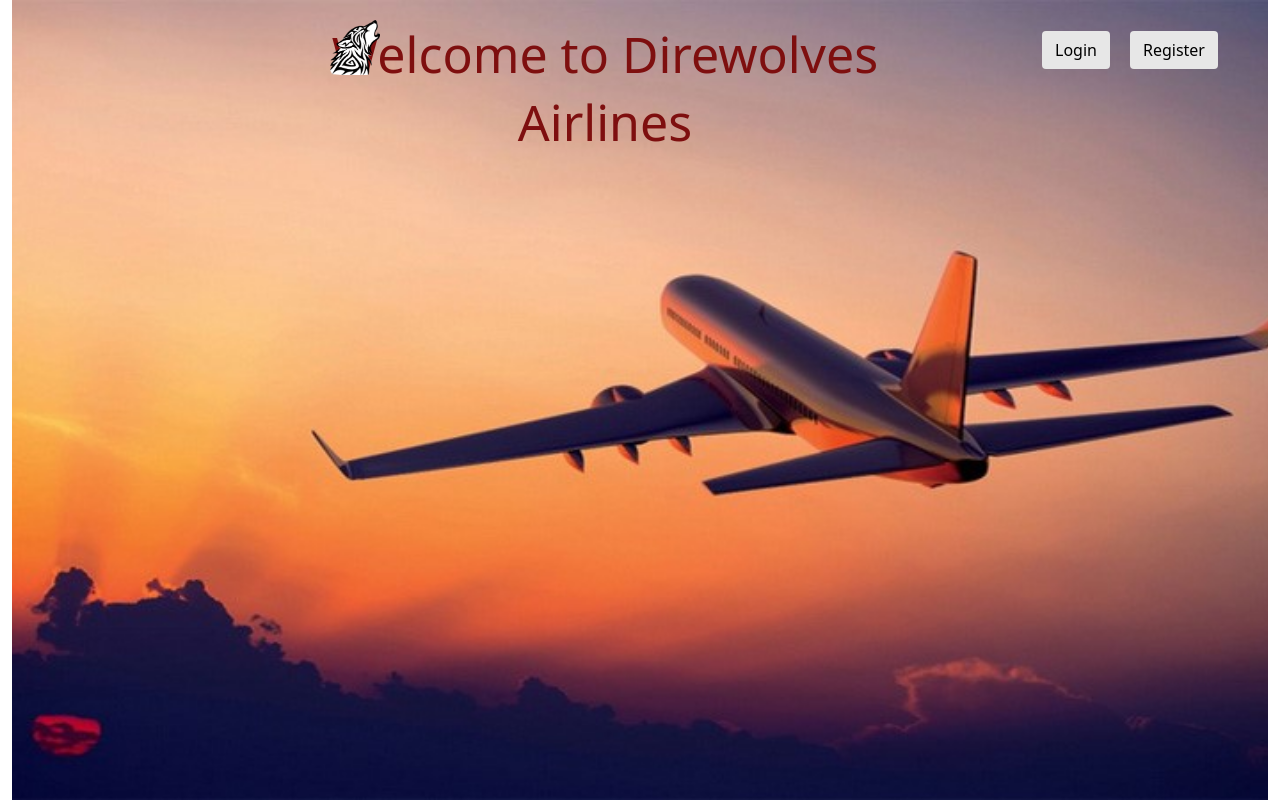
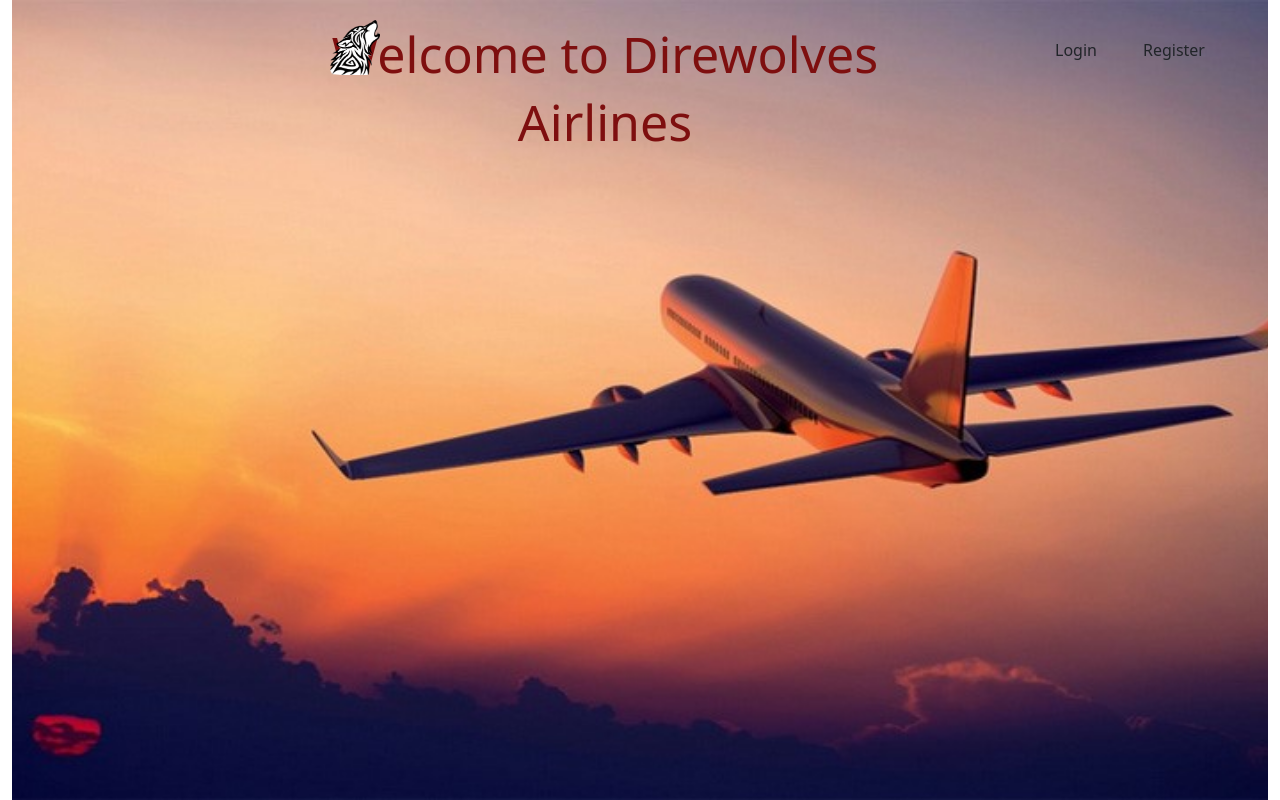
Before and after one commit to gopinathsjsu/team-project-direwolves, a React (Create React App) app in the folder frontend/: page / in a window 1280 px wide. Built offline with nearby package versions, Linux system fonts and the light colour scheme.

Commit message:
Landing page

```diff
--- a/frontend/src/Components/Landing/Landing.js
+++ b/frontend/src/Components/Landing/Landing.js
@@ -26,10 +26,10 @@ class Landing extends Component {
             </div>
             <div className="col-sm-3">
             <Link to="/login" style={{padding:"20px"}}>
-                <button className="btn buttonColor ">Login</button>
+                <button className="btn btn-primary-outline ">Login</button>
             </Link>
             <Link to="/register">
-                <button className="btn buttonColor">Register</button>
+                <button className="btn btn-primary-outline">Register</button>
             </Link>
             </div>
             </div>
```
